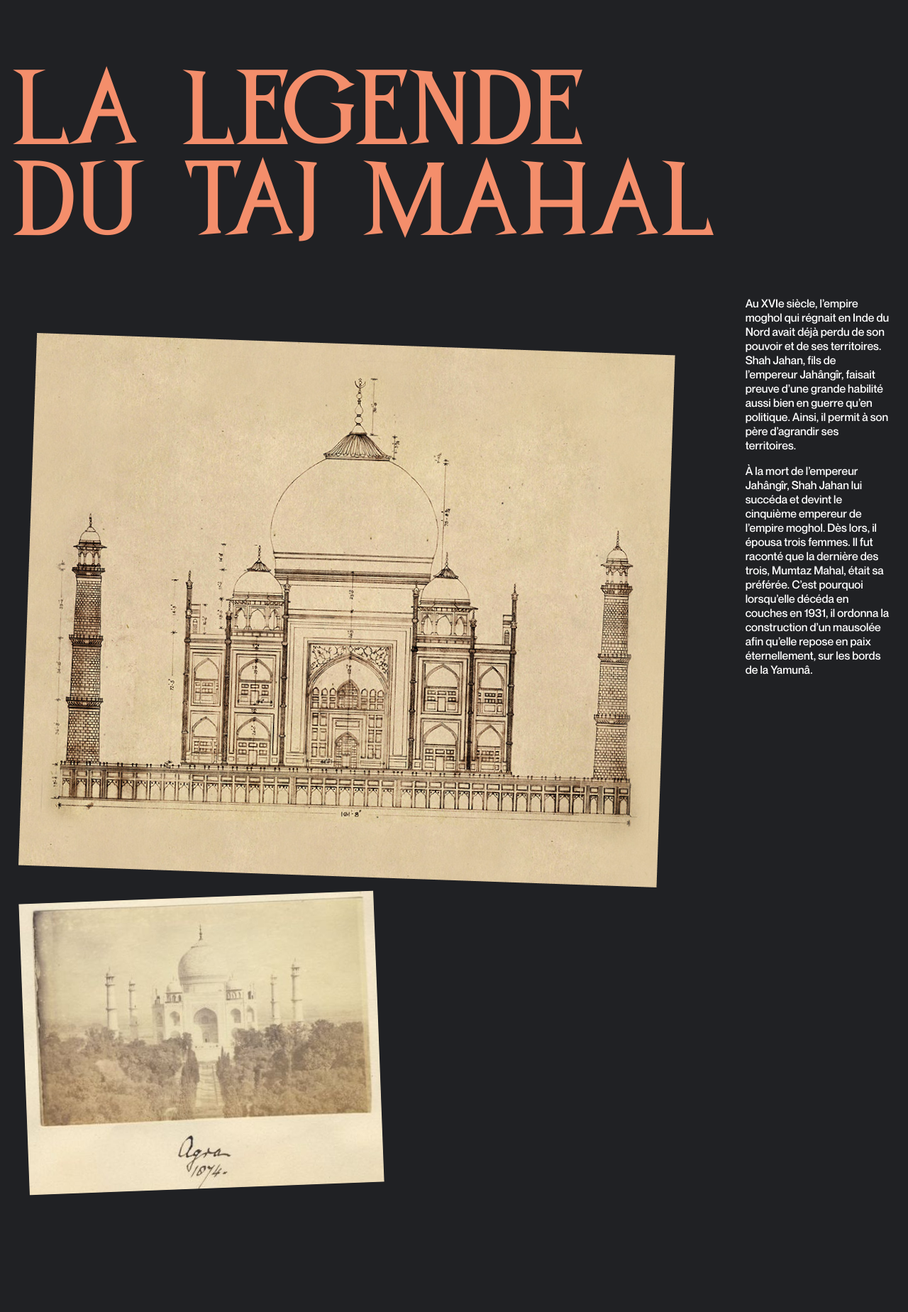
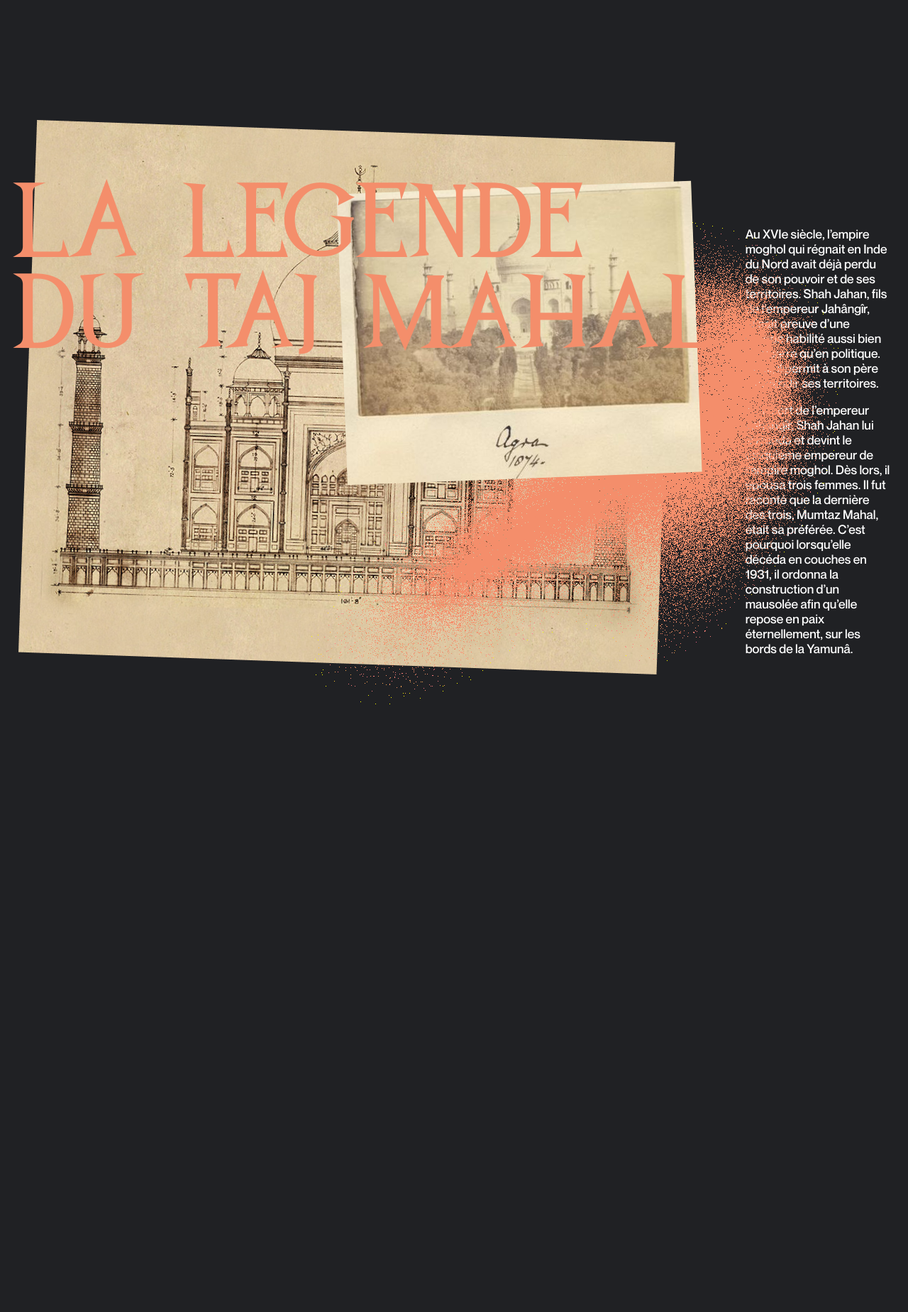
Before and after one commit to P4tt4te/monders, a PHP site: page /modules/views/tajMahal.html in a window 1280 px wide. Shown: the part 959-2807 px from the top of the page at 71% size. Run offline with PHP 8.4, Linux system fonts and the light colour scheme; grey boxes are pictures that could not be loaded.

Commit message:
csshtml tajmahal

```diff
--- a/modules/styles/tajMahal.css
+++ b/modules/styles/tajMahal.css
@@ -62,28 +62,46 @@ body {
 
 p {
     font-weight: 500;
+    font-size: 1.1rem;
 }
 
 .bloc2 {
     display: flex;
-
+    height: 1200px;
 }
 
-.bloc2 h2 {
+
+
+.h2bloc2 {
+    position: relative;
     z-index: 5;
 }
 
 .bloc22 {
     width: 30%;
-    padding-top: 50vh;
+    padding-top: 300px;
+}
+
+.imgbloc2 {
+    position: relative;
+    z-index: 1;
 }
 
 .img211 {
-
+    transform: translateY(-300px);
+    z-index: 1;
 }
 
 .img212 {
+    z-index:1;
+    transform: translateY(-1000px) translateX(35vw);
+}
 
+.img212bloc::before {
+    position: absolute;
+    left: 30vw;
+    transform: translateY(-1000px);
+    content: url('/public/tajMahal/brush6.png');
 }
 
 .h3 {
--- a/modules/views/tajMahal.html
+++ b/modules/views/tajMahal.html
@@ -32,14 +32,21 @@
         </div>
         <div class="bloc2 bloc" data-scroll-section>
             <div>
-                <h2 class="yellow title gros">
-                    La legende du taj mahal
-                </h2>
-                <img class="img211" src="/public/tajMahal/archive5.png" alt="">
-                <img id="target" class="img212" src="/public/tajMahal/construction6.png" alt="">
+                <div class="h2bloc2">
+                    <h2 class="yellow title gros" data-scroll data-scroll-speed="2">
+                        La legende du taj mahal
+                    </h2>
+                </div>
+                <div class="imgbloc2">
+                    <img class="img211" src="/public/tajMahal/archive5.png" alt="">
+                    <div class="img212bloc">
+                        <img id="target" class="img212" src="/public/tajMahal/construction6.png" alt="">
+                    </div>
+
+                </div>
             </div>
             <div class="bloc22" data-scroll>
-                <p class="c-lerp-block_title">
+                <p class="">
                     Au XVIe siècle, l’empire moghol qui régnait en Inde du Nord avait déjà perdu de son pouvoir et de
                     ses territoires. Shah Jahan, fils de l’empereur Jahângîr, faisait preuve d’une grande habilité aussi
                     bien en guerre qu’en politique. Ainsi, il permit à son père d’agrandir ses territoires.
```
Also changed, not shown: other parts of modules/views/tajMahal.html (+12 -11 lines).
